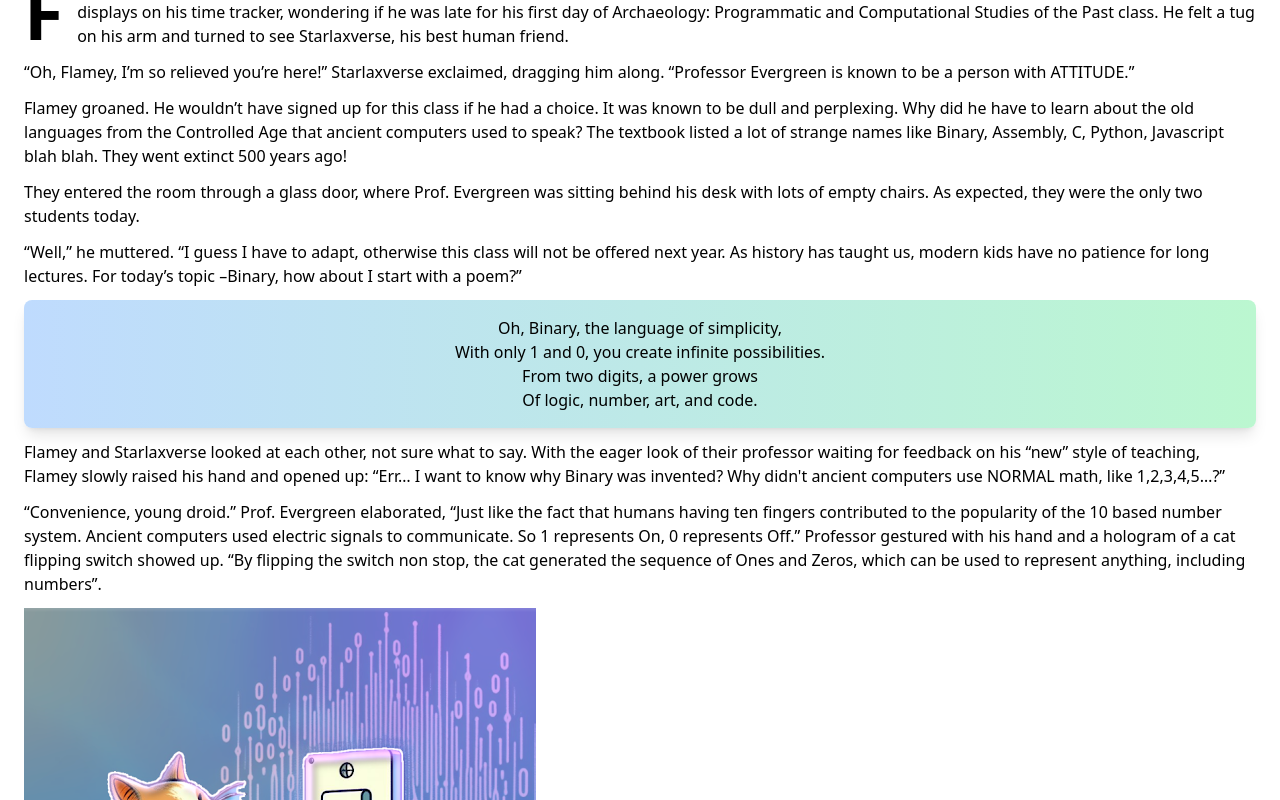
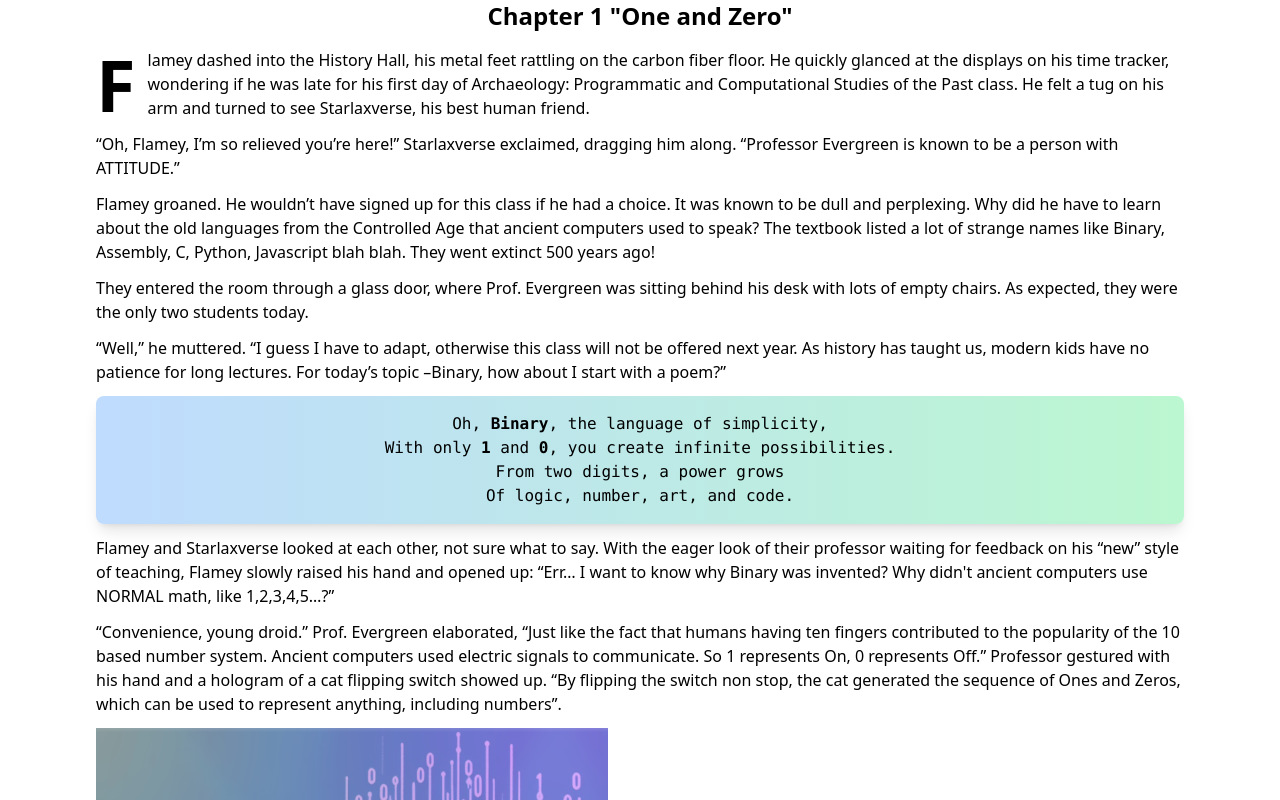
Before and after one commit to yong/lost-language-of-the-machines, a React (Vite) app: page / in a window 1280 px wide. Shown: the part 896-1696 px from the top of the page. Built offline with nearby package versions, Linux system fonts and the light colour scheme.

Commit message:
create chapter1 sub folder

```diff
--- a/src/App.jsx
+++ b/src/App.jsx
@@ -1,9 +1,9 @@
 //App.jsx
 import React from 'react';
 import Cover from './Cover';
-import Chapter1 from './Chapter1';
+import Chapter1 from './chapter1/Chapter1';
 import { ParallaxProvider } from 'react-scroll-parallax';
-import Demo from './Demo';
+//import Demo from './Demo';
 
 function App() {
   return (
--- a/src/Cover.jsx
+++ b/src/Cover.jsx
@@ -1,3 +1,4 @@
+//Cover.jsx
 import React from 'react';
 import Snowfall from './react-snowfall/index.js';
 import { ParallaxBanner } from 'react-scroll-parallax';
--- a/src/Demo.jsx
+++ b/src/Demo.jsx
@@ -1,3 +1,4 @@
+//Demo.jsx
 const Demo = () => {
     return (
         <article className="text-wrap p-6">
--- a/src/Chapter1.jsx
+++ b/src/chapter1/Chapter1.jsx
@@ -1,8 +1,11 @@
+//Chapter1.jsx
+import Poem from './Poem';
+
 const Chapter1 = () => {
     return (
-        <article className="text-wrap p-6">
+        <article className="text-wrap p-6 md:p-12 lg:p-24">
             <h1 className="text-center text-2xl font-bold mb-4">Chapter 1 "One and Zero"</h1>
-<p className="mb-3 first-line:uppercase first-line:tracking-widest first-letter:text-7xl first-letter:font-bold first-letter:me-3 first-letter:float-start">Flamey dashed into the History Hall, his metal feet rattling on the carbon fiber floor. He quickly glanced at the displays on his time tracker, wondering if he was late for his first day of Archaeology: Programmatic and Computational Studies of the Past class. He felt a tug on his arm and turned to see Starlaxverse, his best human friend.</p>
+<p className="mb-3 first-letter:text-7xl first-letter:font-bold first-letter:me-3 first-letter:float-start">Flamey dashed into the History Hall, his metal feet rattling on the carbon fiber floor. He quickly glanced at the displays on his time tracker, wondering if he was late for his first day of Archaeology: Programmatic and Computational Studies of the Past class. He felt a tug on his arm and turned to see Starlaxverse, his best human friend.</p>
 
 <p className="mb-3">“Oh, Flamey, I’m so relieved you’re here!” Starlaxverse exclaimed, dragging him along. “Professor Evergreen is known to be a person with ATTITUDE.”</p>
 
@@ -12,12 +15,7 @@ const Chapter1 = () => {
 
 <p className="mb-3">“Well,” he muttered. “I guess I have to adapt, otherwise this class will not be offered next year. As history has taught us, modern kids have no patience for long lectures. For today’s topic –Binary, how about I start with a poem?”</p>
 
-<p className="mb-3 text-center bg-gradient-to-r from-blue-200 to-green-200 shadow-lg p-4 rounded-lg">
-  Oh, Binary, the language of simplicity, <br/>
-  With only 1 and 0, you create infinite possibilities. <br/>
-  From two digits, a power grows <br/>
-  Of logic, number, art, and code.<br/>
-</p>
+<Poem/>
 
 <p className="mb-3">Flamey and Starlaxverse looked at each other, not sure what to say. With the eager look of their professor waiting for feedback on his “new” style of teaching, Flamey slowly raised his hand and opened up: “Err… I want to know why Binary was invented? Why didn't ancient computers use NORMAL math, like 1,2,3,4,5…?”</p>
 
--- /dev/null
+++ b/src/chapter1/Poem.jsx
@@ -0,0 +1,12 @@
+//Poem.jsx
+
+const Poem = () => {
+    return (<p className="mb-3 font-mono text-center bg-gradient-to-r from-blue-200 to-green-200 shadow-lg p-4 rounded-lg">
+    Oh, <b>Binary</b>, the language of simplicity, <br/>
+    With only <b>1</b> and <b>0</b>, you create infinite possibilities. <br/>
+    From two digits, a power grows <br/>
+    Of logic, number, art, and code.<br/>
+  </p>)
+}
+
+export default Poem;
--- a/src/main.jsx
+++ b/src/main.jsx
@@ -1,3 +1,4 @@
+//main.jsx
 import React from 'react'
 import ReactDOM from 'react-dom/client'
 import App from './App.jsx'
```
